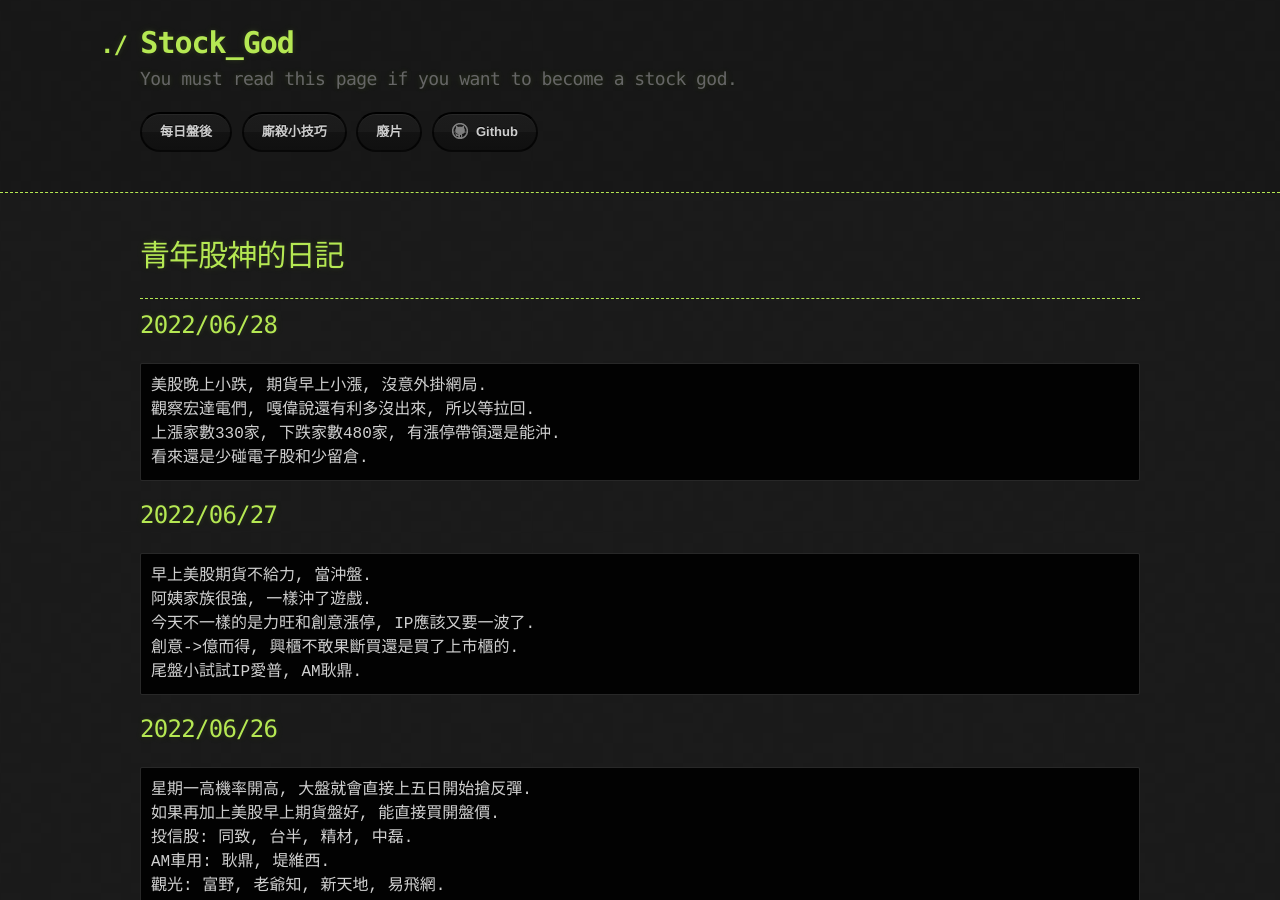
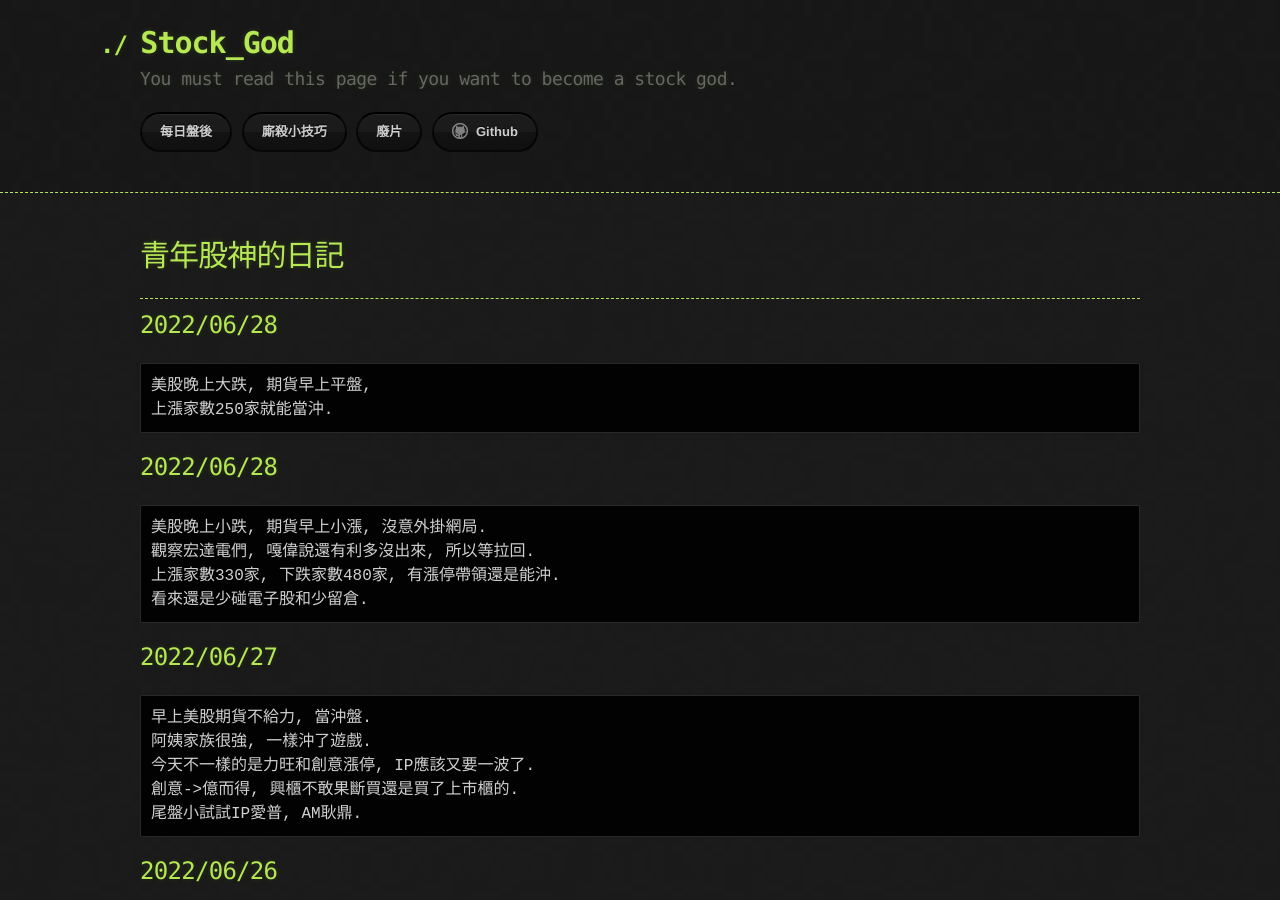
Before and after one commit to lepg5487/Stock_God, a Jekyll site: the page built from index.md, in a window 1280 px wide and 900 px high. Built offline with Jekyll 4.4.1, drawn with Linux system fonts in a browser that asks for light colours; our own code applies the rules of GitHub Pages for plain Markdown files.

Commit message:
Update index.md

````diff
--- a/index.md
+++ b/index.md
@@ -5,6 +5,12 @@ layout: testlayouts
 # 青年股神的日記
 
 ---
+
+## 2022/06/28
+```
+美股晚上大跌, 期貨早上平盤,
+上漲家數250家就能當沖.
+```
 
 ## 2022/06/28
 ```
````
